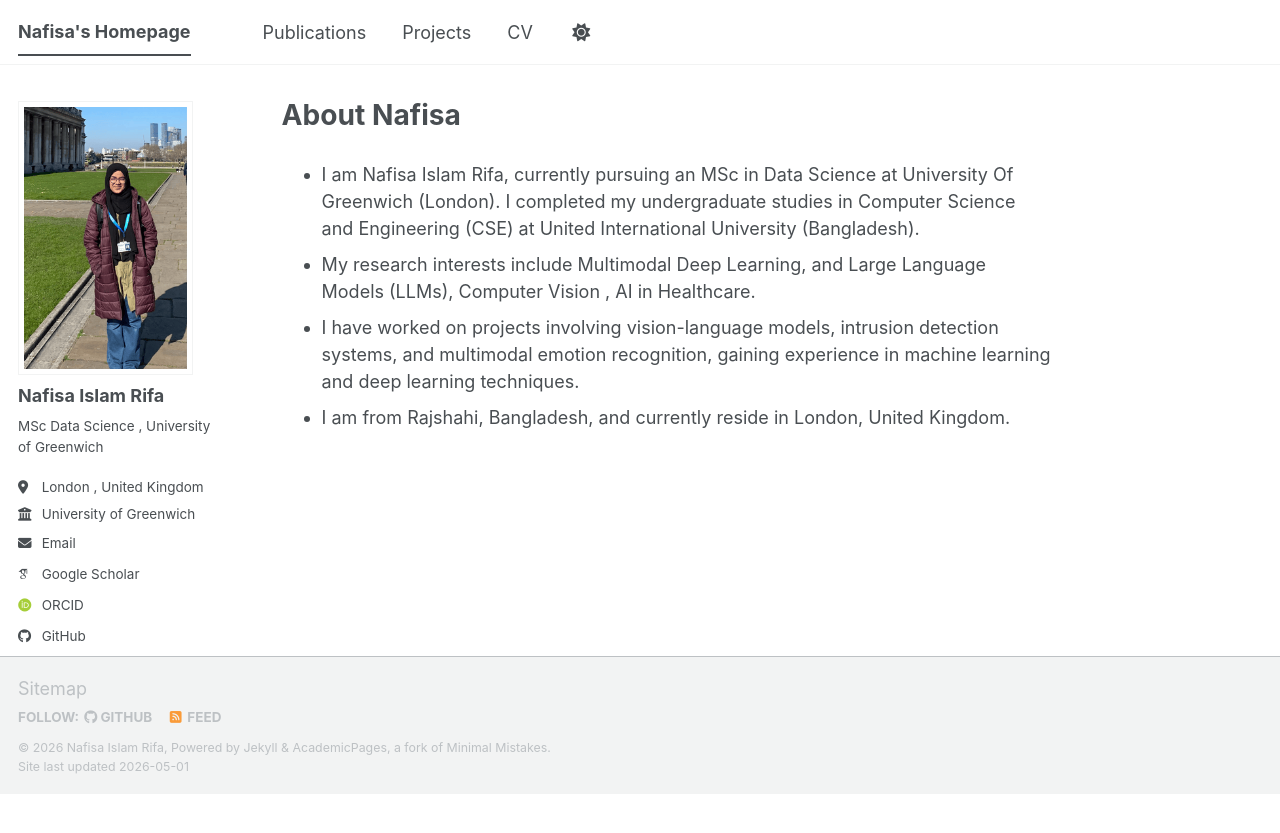
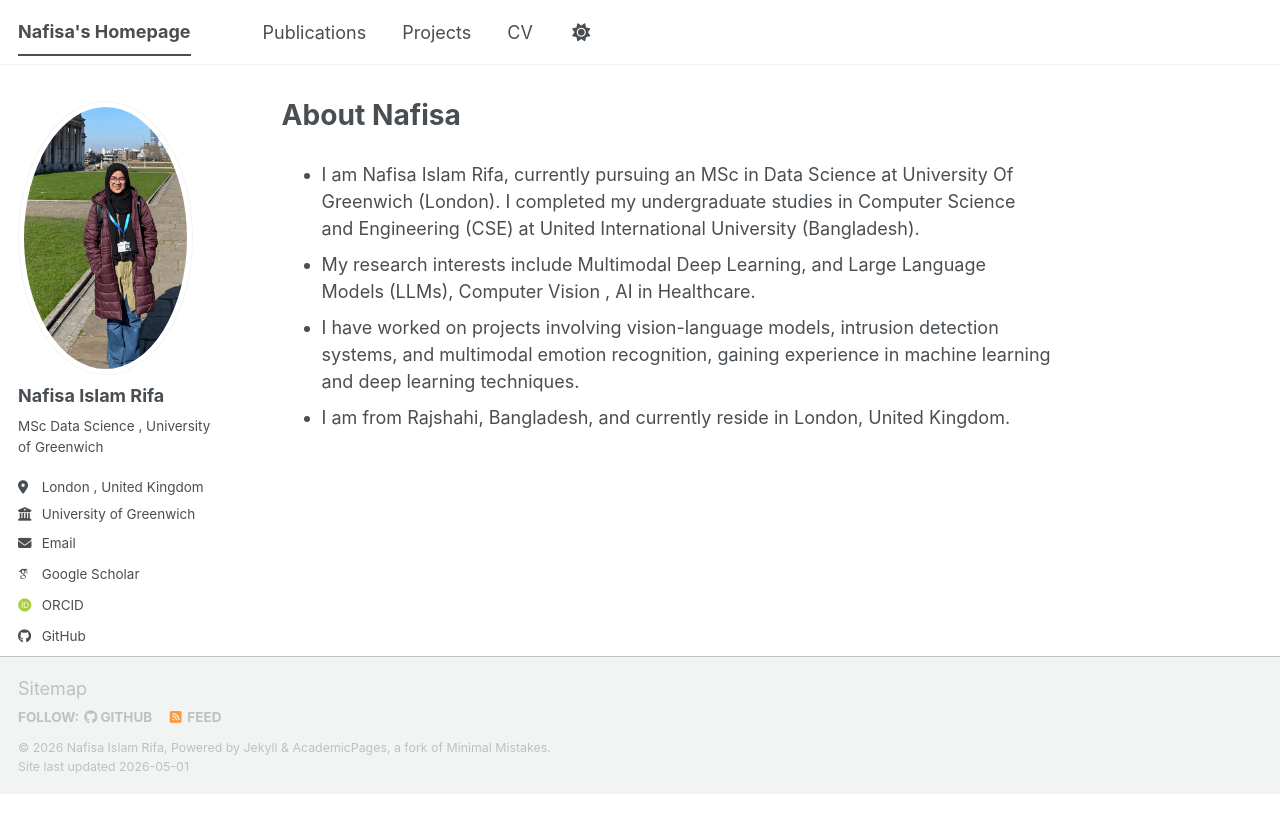
Before and after one commit to NafisaIslamRifa/NafisaIslamRifa.github.io, a Jekyll site: the page built from _pages/about.md, in a window 1280 px wide. Shown: the top 833 px of the page. Built offline with Jekyll 4.4.1, drawn with Linux system fonts in a browser that asks for light colours; some web fonts are replaced; a script bundle is joined from its source files by our own code; library files that are not in the unit come from our copies.

Commit message:
Refactor author avatar image rendering

```diff
--- a/_includes/author-profile.html
+++ b/_includes/author-profile.html
@@ -7,12 +7,18 @@
 <div itemscope itemtype="http://schema.org/Person">
 
   <div class="author__avatar">
-    {% if author.avatar contains "://" %}
-    	<img src="{{ author.avatar }}" alt="{{ author.name }}"  fetchpriority="high" style="border-radius: 0; />
-    {% else %}
-    	<img src="{{ author.avatar | prepend: "/images/" | prepend: base_path }}" class="author__avatar" alt="{{ author.name }}"  fetchpriority="high" style="border-radius: 0;"/>
-    {% endif %}
-  </div>
+  {% if author.avatar contains "://" %}
+    <img src="{{ author.avatar }}"
+         alt="{{ author.name }}"
+         fetchpriority="high"
+         class="profile-img">
+  {% else %}
+    <img src="{{ author.avatar | prepend: "/images/" | prepend: base_path }}"
+         alt="{{ author.name }}"
+         fetchpriority="high"
+         class="profile-img">
+  {% endif %}
+</div>
 
   <div class="author__content">
     <h3 class="author__name">{{ author.name }}</h3>
```
